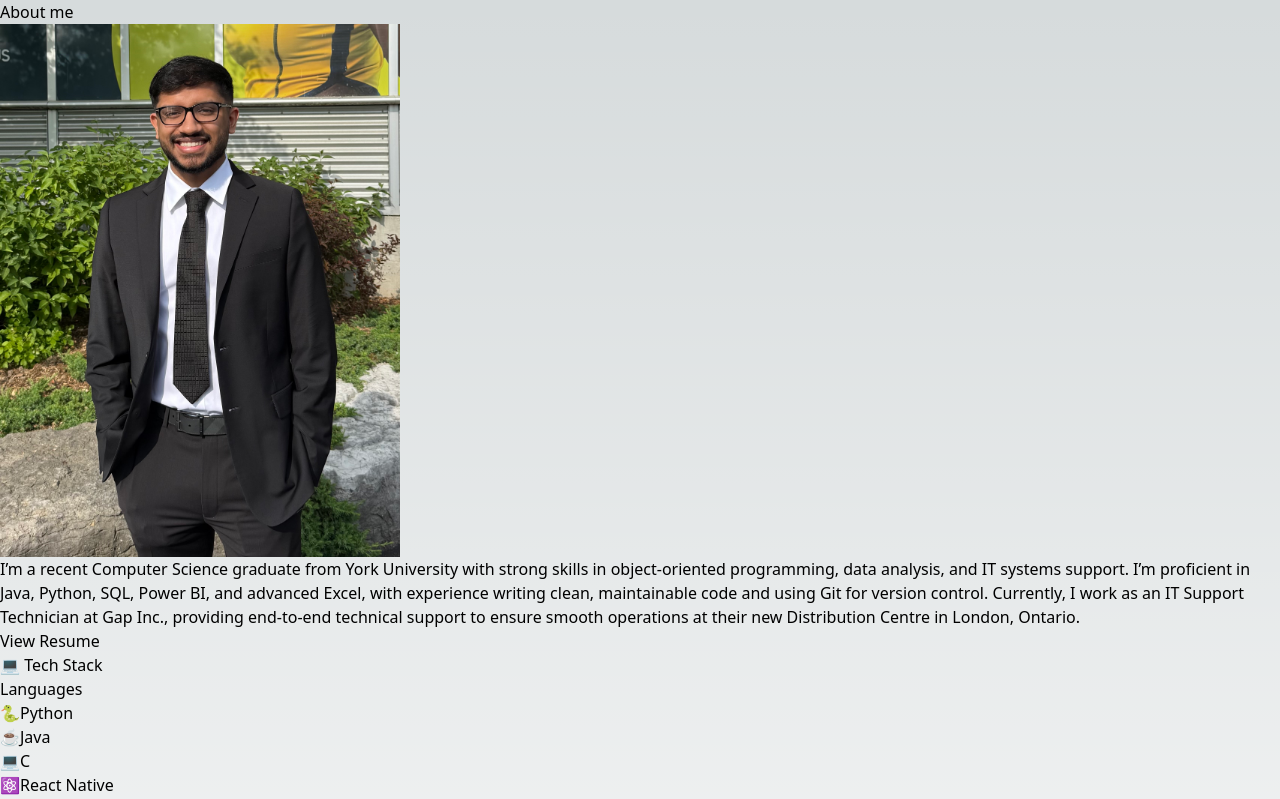
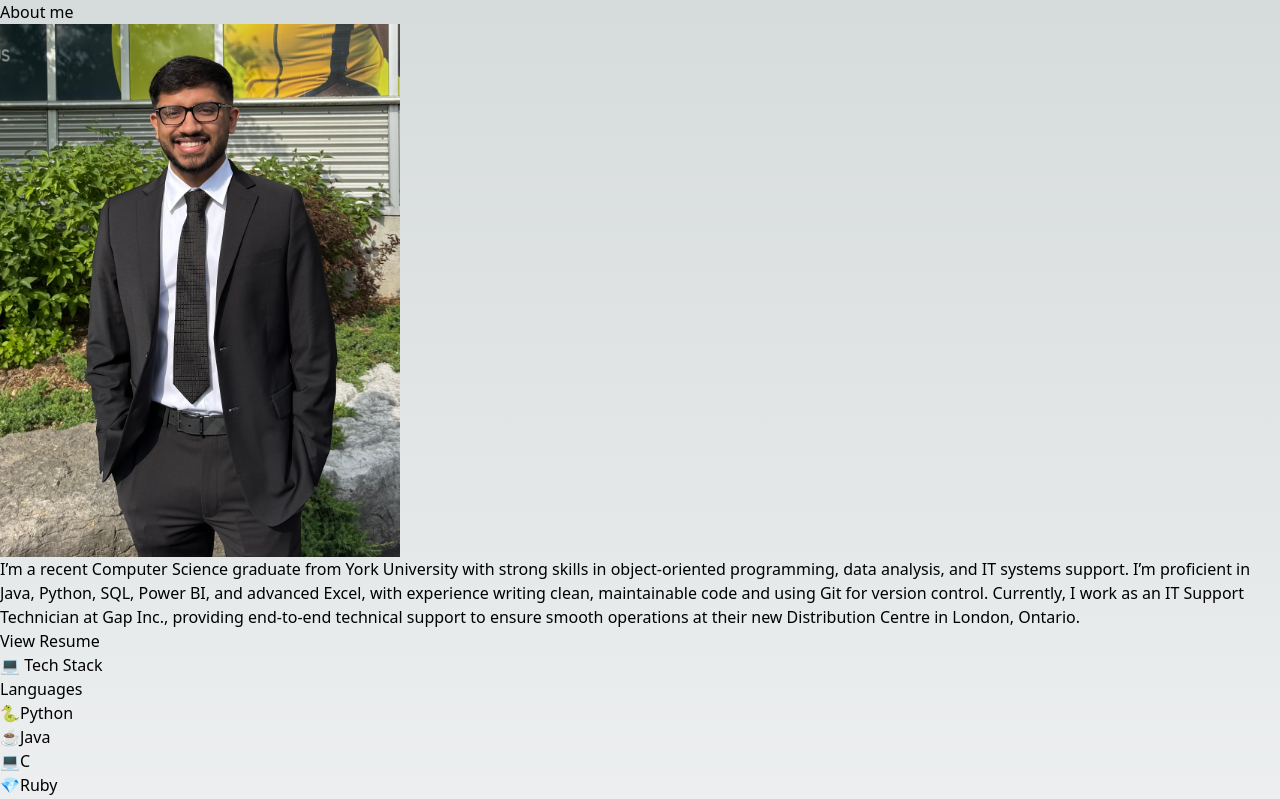
Before and after one commit to tarunb4/TarunBhardwaj, a Next.js app: page /components/About in a window 1280 px wide. Shown: the top 799 px of the page. Built offline with nearby package versions, Linux system fonts and the light colour scheme.

Commit message:
added Ruby in about me

```diff
--- a/pages/components/About.tsx
+++ b/pages/components/About.tsx
@@ -10,6 +10,7 @@ const About = () => {
       { name: "Python", emoji: "🐍" },
       { name: "Java", emoji: "☕" },
       { name: "C", emoji: "💻" },
+      { name: "Ruby", emoji: "💎" },
       { name: "React Native", emoji: "⚛️" },
       { name: "JavaScript", emoji: "🟨" },
       { name: "HTML/CSS", emoji: "🌐" },
```
